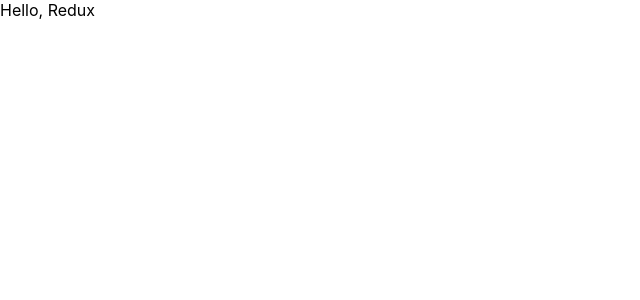
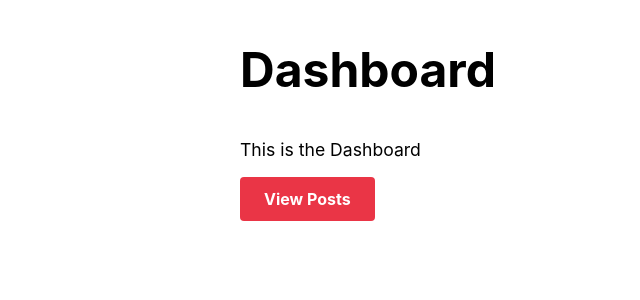
Before and after one commit to AydarF/React-Redux-Demo-Blog, a React (Create React App) app: page / in a window 1280 px wide. Shown: the top 300 px of the page, without its empty margins (0-640 px from the left). Built offline with nearby package versions, Linux system fonts and the light colour scheme.

Commit message:
Add routing and create pages

```diff
--- a/src/App.js
+++ b/src/App.js
@@ -1,7 +1,28 @@
 import React from "react";
+import {
+  BrowserRouter as Router,
+  Switch,
+  Route,
+  Redirect
+} from "react-router-dom";
+
+import DashboardPage from "./pages/DashboardPage";
+import PostsPage from "./pages/PostsPage";
 
 const App = () => {
-  return <div>Hello, Redux</div>;
+  return (
+    <Router>
+      <Switch>
+        <Route exact path="/">
+          <DashboardPage />
+        </Route>
+        <Route exact path="/posts">
+          <PostsPage />
+        </Route>
+        <Redirect to="/" />
+      </Switch>
+    </Router>
+  );
 };
 
 export default App;
--- /dev/null
+++ b/src/pages/DashboardPage.js
@@ -0,0 +1,16 @@
+import React from "react";
+import { Link } from "react-router-dom";
+
+const DashboardPage = () => {
+  return (
+    <section>
+      <h1>Dashboard</h1>
+      <p>This is the Dashboard</p>
+      <Link to="/posts" className="button">
+        View Posts
+      </Link>
+    </section>
+  );
+};
+
+export default DashboardPage;
--- /dev/null
+++ b/src/pages/PostsPage.js
@@ -0,0 +1,11 @@
+import React from "react";
+
+const PostsPage = () => {
+  return (
+    <section>
+      <h1>Posts</h1>
+    </section>
+  );
+};
+
+export default PostsPage;
```
Also changed, not shown: src/components/Post.js (added, +13 -0 lines).
